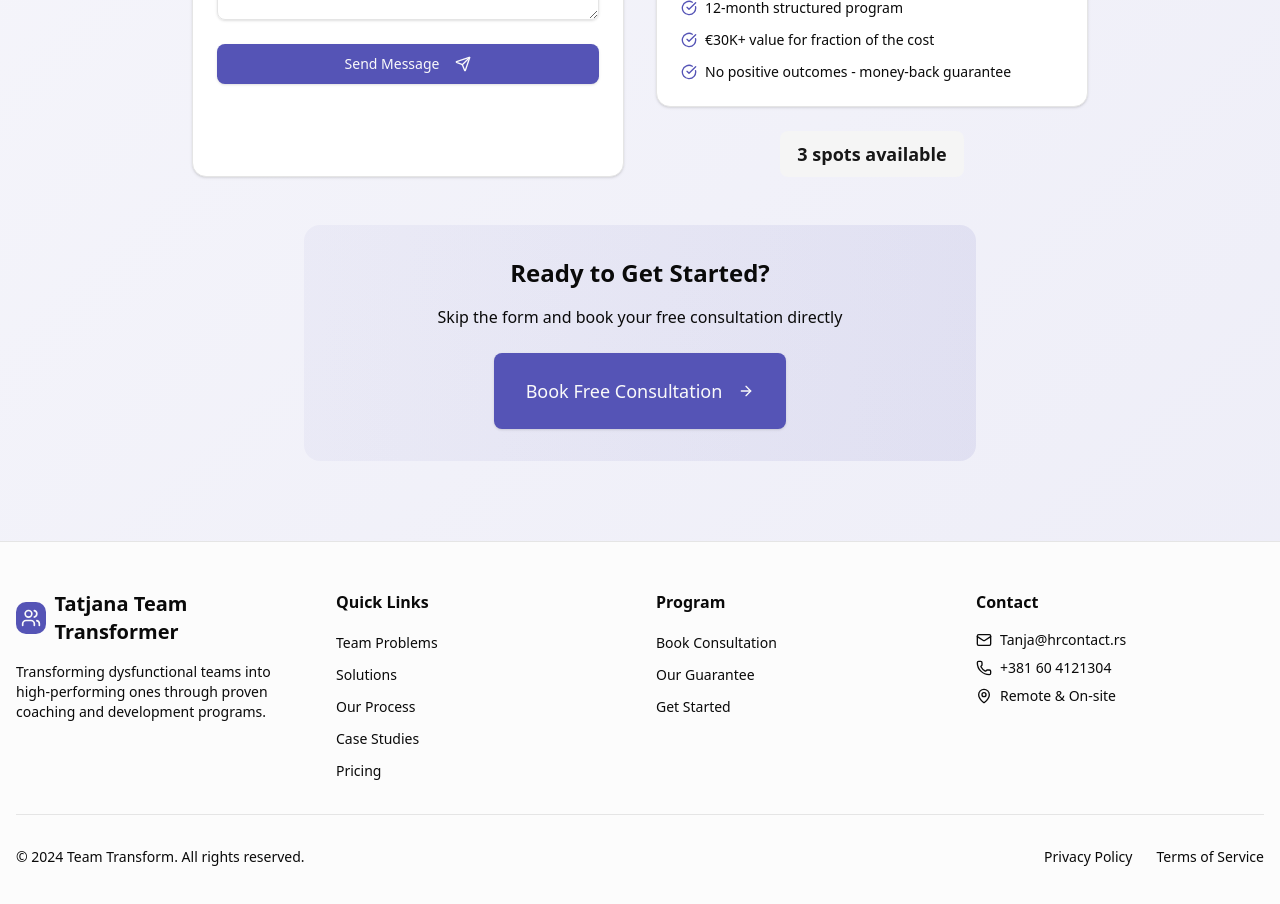
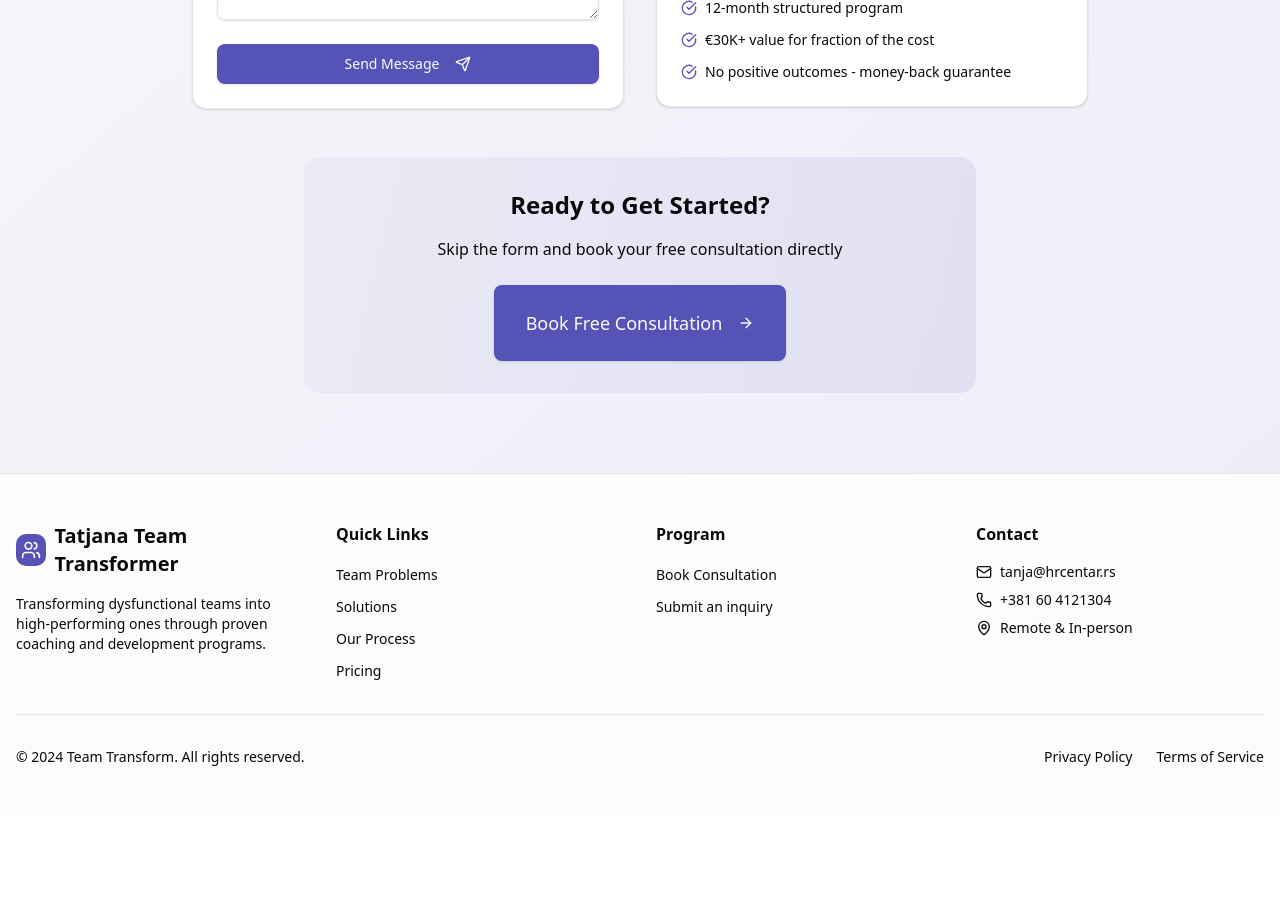
Before and after one commit to zatezalo/tatjana, a Next.js app: page / in a window 1280 px wide. Shown: the part 8560-9464 px from the top of the page. After the commit the page ends 9375 px from the top, so only its background shows below. Built offline with nearby package versions, Linux system fonts and the light colour scheme.

Commit message:
[App] Update footer links and contact information for clarity and consistency

```diff
--- a/src/components/layout/Footer.tsx
+++ b/src/components/layout/Footer.tsx
@@ -38,11 +38,11 @@ export default function Footer() {
                   Our Process
                 </Link>
               </li>
-              <li>
+              {/* <li>
                 <Link href="#case-studies" className="text-foreground hover:text-foreground transition-colors text-sm">
                   Case Studies
                 </Link>
-              </li>
+              </li> */}
               <li>
                 <Link href="#value" className="text-foreground hover:text-foreground transition-colors text-sm">
                   Pricing
@@ -60,14 +60,14 @@ export default function Footer() {
                   Book Consultation
                 </Link>
               </li>
-              <li>
+              {/* <li>
                 <Link href="#guarantee" className="text-foreground hover:text-foreground transition-colors text-sm">
                   Our Guarantee
                 </Link>
-              </li>
+              </li> */}
               <li>
                 <Link href="#cta" className="text-foreground hover:text-foreground transition-colors text-sm">
-                  Get Started
+                  Submit an inquiry
                 </Link>
               </li>
             </ul>
@@ -79,15 +79,15 @@ export default function Footer() {
             <ul className="space-y-2">
               <li className="flex items-center gap-2 text-sm text-foreground">
                 <Mail className="w-4 h-4" />
-                Tanja@hrcontact.rs
+                <a href="mailto:tanja@hrcentar.rs">tanja@hrcentar.rs</a>
               </li>
               <li className="flex items-center gap-2 text-sm text-foreground">
                 <Phone className="w-4 h-4" />
-                +381 60 4121304
+                <a href="tel:+381604121304">+381 60 4121304</a>
               </li>
               <li className="flex items-center gap-2 text-sm text-foreground">
                 <MapPin className="w-4 h-4" />
-                Remote & On-site
+                Remote & In-person
               </li>
             </ul>
           </div>
--- a/src/components/sections/FinalCTA.tsx
+++ b/src/components/sections/FinalCTA.tsx
@@ -258,12 +258,6 @@ export default function FinalCTA() {
                   </div>
                 </CardContent>
               </Card>
-
-              <div className="text-center">
-                <Badge variant="secondary" className="text-lg px-4 py-2">
-                  3 spots available
-                </Badge>
-              </div>
             </div>
           </div>
 
```
